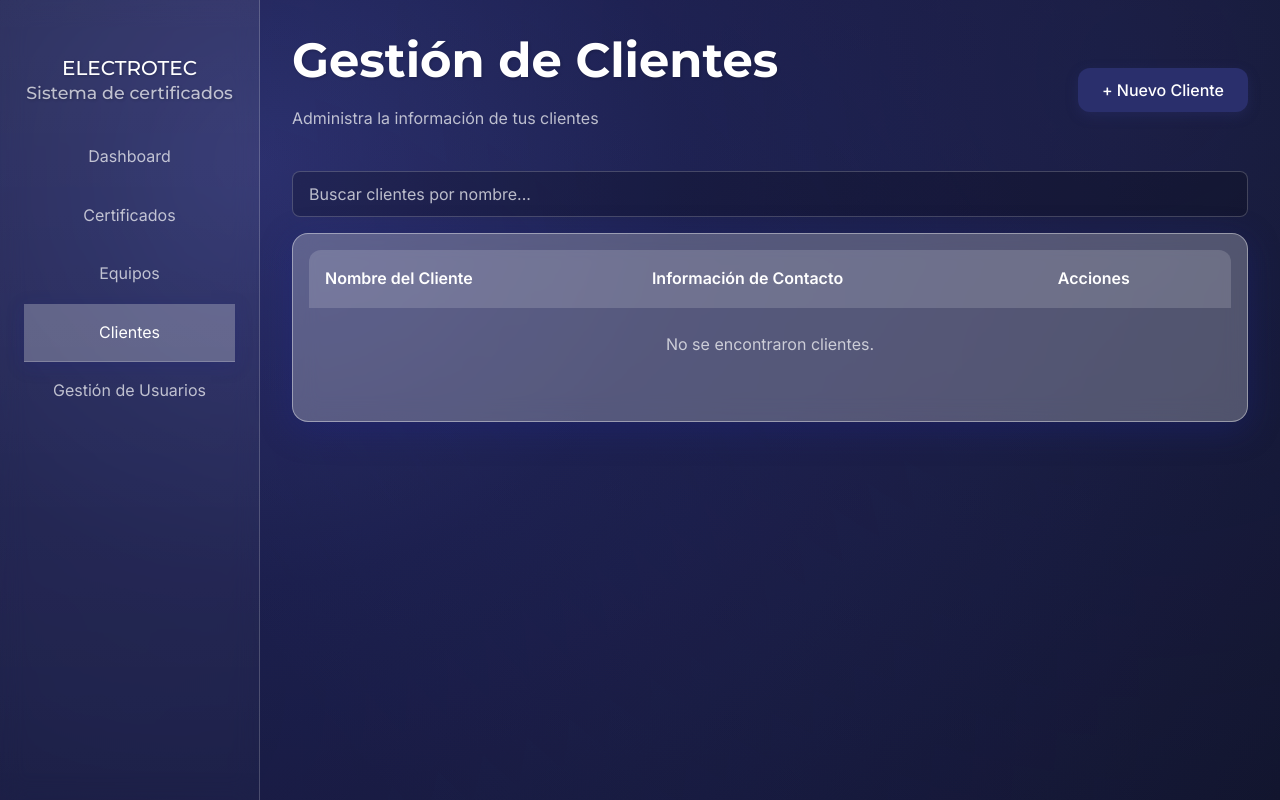
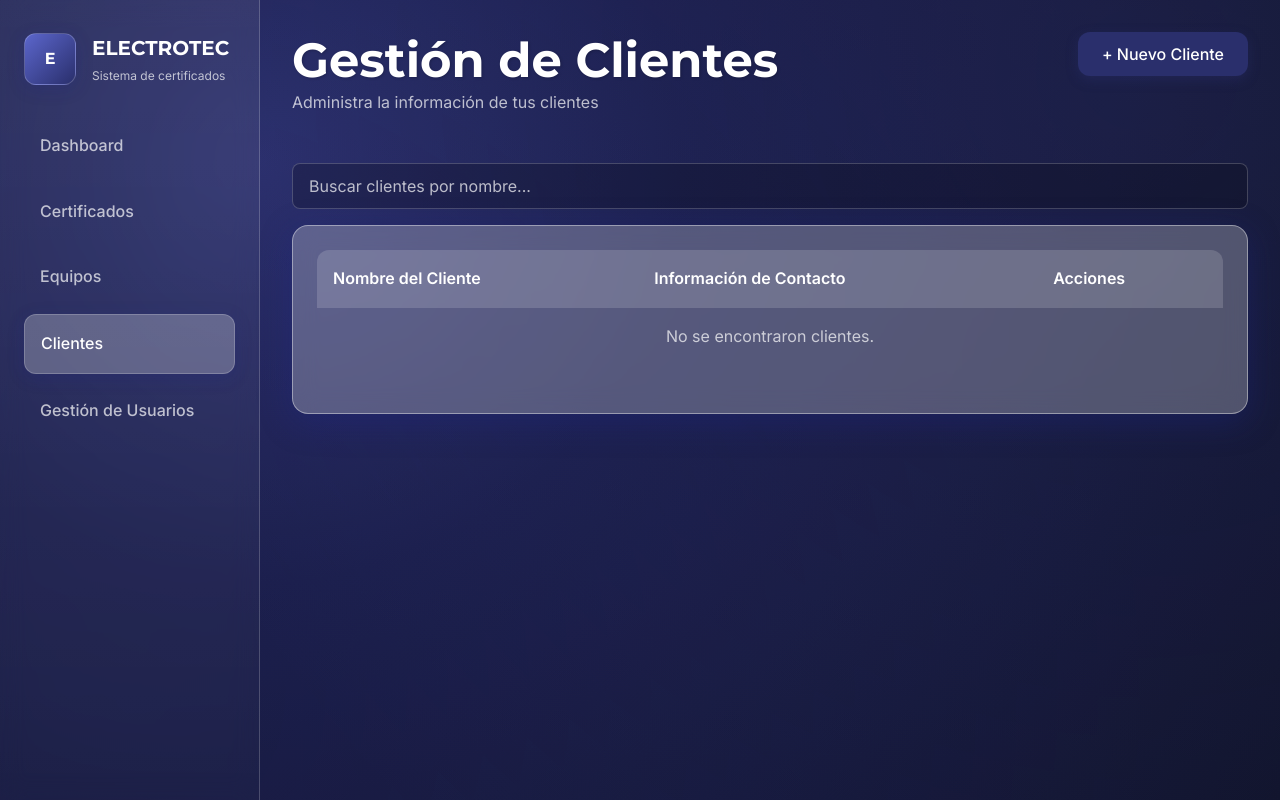
Before and after one commit to edalvb/electrotec, a PHP site: page /clientes.php in a window 1280 px wide. Run offline with PHP 8.4, Linux system fonts and the light colour scheme; data that the repository does not hold is empty.

Commit message:
refactor: mejorar la estructura y el estilo de la página de clientes y el modal de nuevo cliente

```diff
--- a/www/clientes.php
+++ b/www/clientes.php
@@ -9,33 +9,39 @@
 </head>
 <body>
     <div class="d-flex">
-        <div class="sidebar text-center">
-            <h5 class="my-4">ELECTROTEC<br><small class="text-muted">Sistema de certificados</small></h5>
-            <div class="list-group list-group-flush">
-                <a href="dashboard.php" class="list-group-item list-group-item-action">Dashboard</a>
-                <a href="certificados.php" class="list-group-item list-group-item-action">Certificados</a>
-                <a href="equipos.php" class="list-group-item list-group-item-action">Equipos</a>
-                <a href="#" class="list-group-item list-group-item-action active">Clientes</a>
-                <a href="gestion-usuarios.php" class="list-group-item list-group-item-action">Gestión de Usuarios</a>
+        <div class="sidebar">
+            <div class="brand">
+                <div class="brand-logo">E</div>
+                <div>
+                    <div class="brand-title">ELECTROTEC</div>
+                    <div class="brand-subtitle">Sistema de certificados</div>
                 </div>
+            </div>
+            <nav class="nav">
+                <a href="dashboard.php" class="nav-item">Dashboard</a>
+                <a href="certificados.php" class="nav-item">Certificados</a>
+                <a href="equipos.php" class="nav-item">Equipos</a>
+                <a href="#" class="nav-item active">Clientes</a>
+                <a href="gestion-usuarios.php" class="nav-item">Gestión de Usuarios</a>
+            </nav>
         </div>
 
         <div class="main-content flex-grow-1">
-            <header class="d-flex justify-content-between align-items-center mb-4">
+            <header class="main-header">
                 <div>
                     <h2>Gestión de Clientes</h2>
                     <p class="text-muted">Administra la información de tus clientes</p>
                 </div>
-                <button class="btn btn-blue" data-bs-toggle="modal" data-bs-target="#newClientModal">
+                <button class="btn btn-primary" data-bs-toggle="modal" data-bs-target="#newClientModal">
                     + Nuevo Cliente
                 </button>
             </header>
 
-            <div class="mb-3">
+            <div class="form-group">
                 <input id="searchInput" type="text" class="form-control" placeholder="Buscar clientes por nombre...">
             </div>
 
-            <div class="card card-custom p-3">
+            <div class="glass card">
                 <div id="errorAlert" class="alert alert-danger d-none" role="alert"></div>
                 <div class="table-responsive">
                     <table class="table table-custom table-borderless table-hover">
@@ -48,9 +54,11 @@
                         </thead>
                         <tbody id="clientsTbody">
                             <tr id="loadingRow">
-                                <td colspan="3" class="text-center py-4">
+                                <td colspan="3" class="text-center">
+                                    <div class="d-flex align-items-center justify-content-center">
                                         <div class="spinner-border text-primary me-2" role="status" aria-hidden="true"></div>
                                         Cargando clientes...
+                                    </div>
                                 </td>
                             </tr>
                         </tbody>
@@ -136,7 +144,7 @@
             if (!clients || clients.length === 0) {
                 tbody.innerHTML = `
                     <tr>
-                        <td colspan="3" class="text-center text-muted py-4">No se encontraron clientes.</td>
+                        <td colspan="3" class="text-center text-muted">No se encontraron clientes.</td>
                     </tr>`;
                 return;
             }
@@ -150,12 +158,14 @@
                         <td>${escapeHtml(name)}</td>
                         <td>${escapeHtml(contactText)}</td>
                         <td>
-                            <button class="btn btn-sm btn-light" data-action="edit" disabled title="Pendiente">
+                            <div class="d-flex gap-2">
+                                <button class="btn btn-sm btn-secondary" data-action="edit" disabled title="Pendiente">
                                     Editar
                                 </button>
-                            <button class="btn btn-sm btn-danger" data-action="delete" disabled title="Pendiente">
+                                <button class="btn btn-sm btn-outline" data-action="delete" disabled title="Pendiente">
                                     Eliminar
                                 </button>
+                            </div>
                         </td>
                     </tr>`;
             }).join('');
@@ -186,7 +196,7 @@
                 setError(err?.message || String(err));
                 tbody.innerHTML = `
                     <tr>
-                        <td colspan="3" class="text-center text-muted py-4">No fue posible cargar los clientes.</td>
+                        <td colspan="3" class="text-center text-muted">No fue posible cargar los clientes.</td>
                     </tr>`;
             }
         }
--- a/www/partials/modal-new-client.html
+++ b/www/partials/modal-new-client.html
@@ -1,8 +1,8 @@
 <!-- modal-new-client.html (reutilizable) -->
 <div class="modal fade" id="newClientModal" tabindex="-1">
   <div class="modal-dialog">
-    <div class="modal-content card-custom">
-      <div class="modal-header border-bottom-0">
+    <div class="modal-content glass">
+      <div class="modal-header">
         <h5 class="modal-title">Nuevo Cliente</h5>
         <button
           type="button"
@@ -15,7 +15,7 @@
         <p class="text-muted">
           Completa la información para crear un nuevo cliente
         </p>
-        <div class="mb-3">
+        <div class="form-group">
           <label class="form-label">Nombre del cliente</label>
           <input
             id="clientName"
@@ -24,8 +24,9 @@
             placeholder="Ingrese el nombre del cliente"
           />
         </div>
-        <div class="row g-3 mb-3">
-          <div class="col-md-6">
+        <div class="row">
+          <div class="col-6">
+            <div class="form-group">
               <label class="form-label">RUC</label>
               <input
                 id="clientRuc"
@@ -34,7 +35,9 @@
                 placeholder="RUC del cliente"
               />
             </div>
-          <div class="col-md-6">
+          </div>
+          <div class="col-6">
+            <div class="form-group">
               <label class="form-label">DNI</label>
               <input
                 id="clientDni"
@@ -44,8 +47,10 @@
               />
             </div>
           </div>
-        <div class="row g-3 mb-3">
-          <div class="col-md-6">
+        </div>
+        <div class="row">
+          <div class="col-6">
+            <div class="form-group">
               <label class="form-label">Celular</label>
               <input
                 id="clientPhone"
@@ -54,7 +59,9 @@
                 placeholder="Número de celular"
               />
             </div>
-          <div class="col-md-6">
+          </div>
+          <div class="col-6">
+            <div class="form-group">
               <label class="form-label">Email</label>
               <input
                 id="clientEmail"
@@ -65,11 +72,12 @@
             </div>
           </div>
         </div>
-      <div class="modal-footer border-top-0">
+      </div>
+      <div class="modal-footer">
         <button type="button" class="btn btn-secondary" data-bs-dismiss="modal">
           Cancelar
         </button>
-        <button id="saveClientBtn" type="button" class="btn btn-blue">
+        <button id="saveClientBtn" type="button" class="btn btn-primary">
           Guardar
         </button>
       </div>
```
Lines whose indentation alone changed are shown as unchanged.
